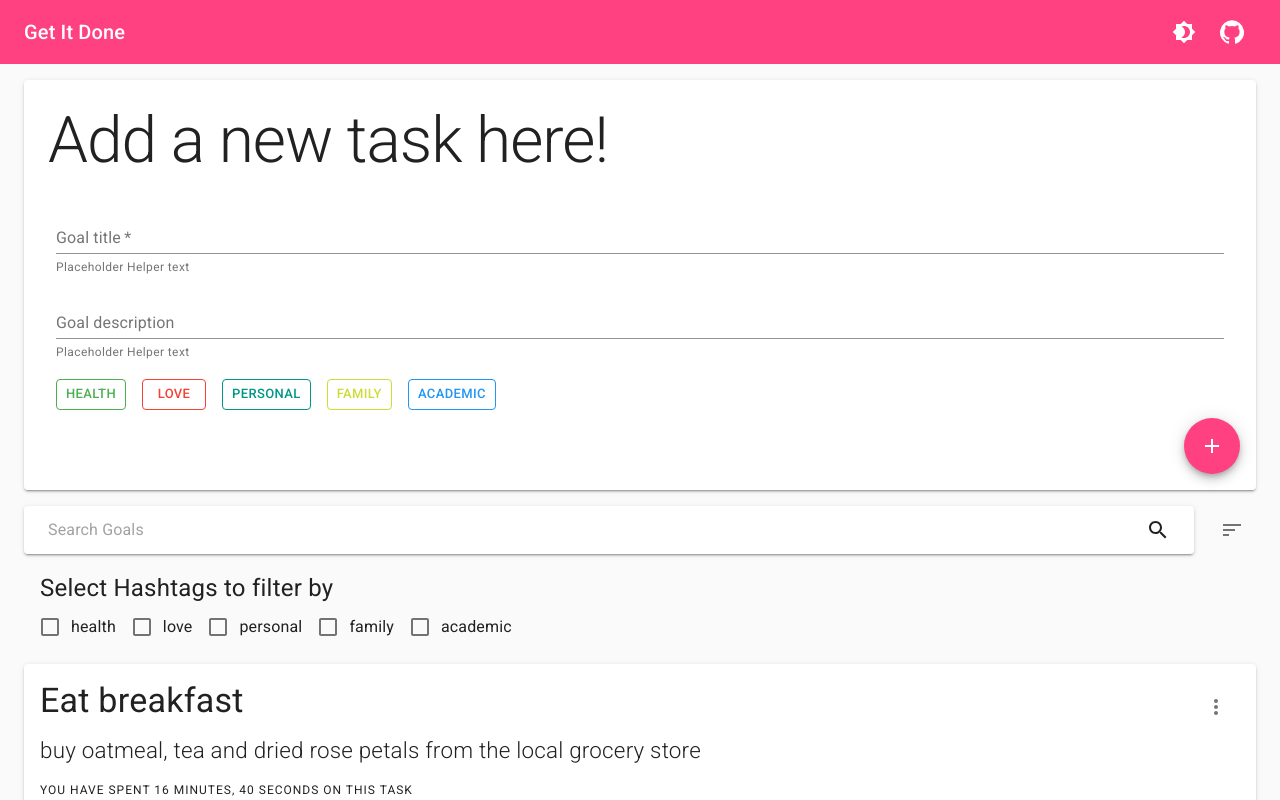
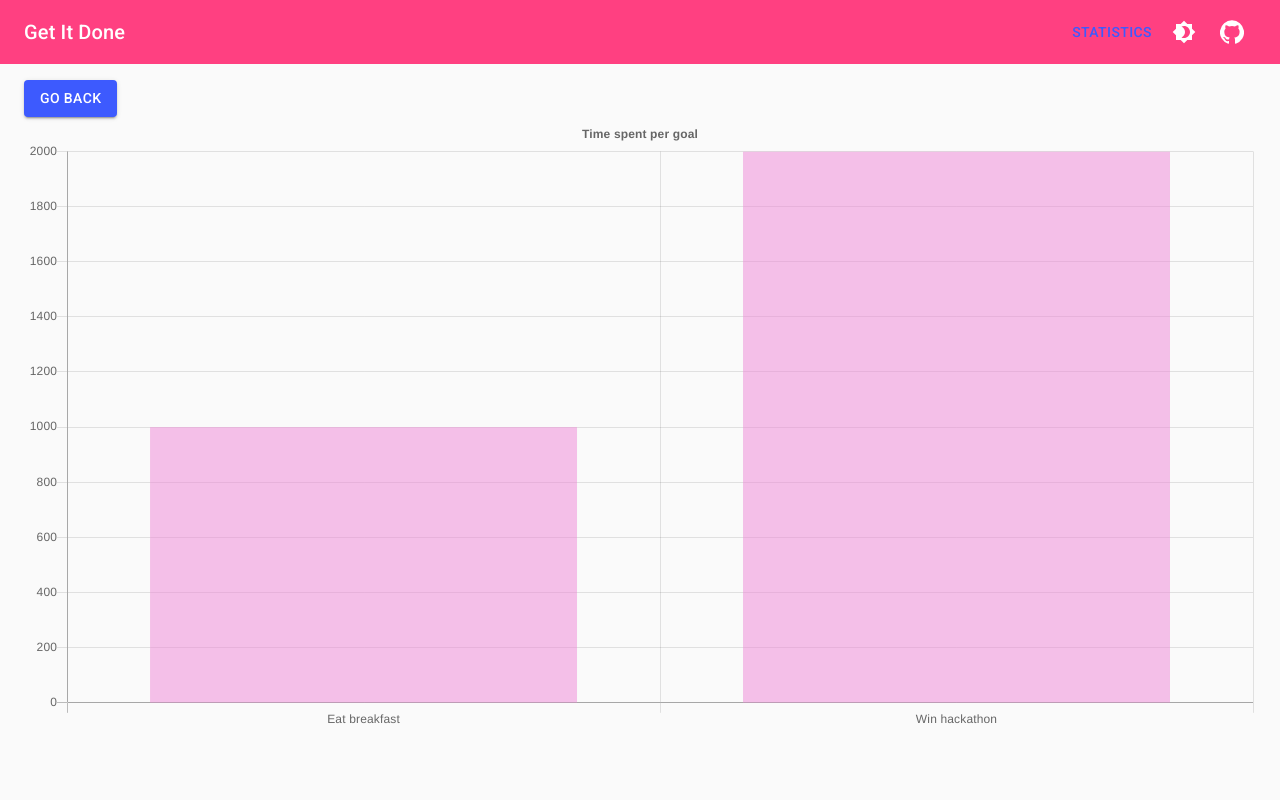
Before and after one commit to BhavyaCodes/get-it-done, a React (Create React App) app: page /statistics in a window 1280 px wide. Shown: the top 800 px of the page. Built offline with nearby package versions, Linux system fonts and the light colour scheme.

Commit message:
router adding (#14)
* router adding

* finish routing

```diff
--- a/package.json
+++ b/package.json
@@ -13,6 +13,7 @@
     "react": "^17.0.1",
     "react-chartjs-2": "^2.11.1",
     "react-dom": "^17.0.1",
+    "react-router-dom": "^5.2.0",
     "react-scripts": "4.0.1",
     "uuid": "^8.3.2",
     "web-vitals": "^0.2.4"
--- a/src/App.js
+++ b/src/App.js
@@ -6,6 +6,9 @@ import GoalList from "./components/GoalList";
 import NewGoalForm from "./components/NewGoalForm";
 import Chart from "./components/Chart";
 
+import { Switch, Route, useHistory } from "react-router-dom";
+
+import Button from "@material-ui/core/Button";
 import Brightness4Icon from "@material-ui/icons/Brightness4";
 import Brightness7Icon from "@material-ui/icons/Brightness7";
 import IconButton from "@material-ui/core/IconButton";
@@ -83,6 +86,7 @@ ElevationScroll.propTypes = {
 
 function App(props) {
   const classes = useStyles();
+  const history = useHistory();
   const [darkState, setDarkState] = useLocalStorageState("darkMode", false);
   const paletteType = darkState ? "dark" : "light";
 
@@ -163,6 +167,15 @@ function App(props) {
             <Toolbar>
               <Typography variant="h6">Get It Done</Typography>
               <div className={classes.navItemsRight}>
+                <Button
+                  type="contained"
+                  color="secondary"
+                  onClick={() => {
+                    history.push("/statistics");
+                  }}
+                >
+                  Statistics
+                </Button>
                 <IconButton
                   aria-label="toggle dark mode"
                   aria-controls="menu-appbar"
@@ -194,13 +207,30 @@ function App(props) {
         <Toolbar />
         <Container>
           <Box my={2}>
-            <NewGoalForm setGoals={setGoals} globalHashTags={globalHashTags} />
-            <GoalList
-              goals={goals}
-              setGoals={setGoals}
-              globalHashTags={globalHashTags}
-            />
-            <Chart goals={goals} />
+            <Switch>
+              <Route
+                path="/"
+                exact
+                render={(routeProps) => (
+                  <>
+                    <NewGoalForm
+                      setGoals={setGoals}
+                      globalHashTags={globalHashTags}
+                    />
+                    <GoalList
+                      goals={goals}
+                      setGoals={setGoals}
+                      globalHashTags={globalHashTags}
+                    />
+                  </>
+                )}
+              />
+              <Route
+                path="/statistics"
+                exact
+                render={(routeProps) => <Chart goals={goals} />}
+              />
+            </Switch>
           </Box>
         </Container>
       </ThemeProvider>
--- a/src/components/Chart.js
+++ b/src/components/Chart.js
@@ -1,10 +1,13 @@
+import React from "react";
 import { Bar } from "react-chartjs-2";
+import { useHistory } from "react-router-dom";
+import Button from "@material-ui/core/Button";
 
-function chart({ goals }) {
+function Chart({ goals }) {
   // const data = goals.map((goal) => {
   //   return { x: goal.name, y: goal.duration };
   // });
-
+  const history = useHistory();
   const labels = goals.map((goal) => goal.name);
   const label = "Seconds";
   const data = {
@@ -31,7 +34,7 @@ function chart({ goals }) {
       yAxes: [
         {
           gridLines: {
-            display: false,
+            display: true,
           },
           ticks: {
             // callback: function (value, index, values) {
@@ -44,13 +47,20 @@ function chart({ goals }) {
     },
   };
 
-  console.log(data);
-
   return (
     <div>
+      <Button
+        variant="contained"
+        color="secondary"
+        onClick={() => {
+          history.push("/");
+        }}
+      >
+        Go Back
+      </Button>
       <Bar data={data} options={options} />
     </div>
   );
 }
 
-export default chart;
+export default Chart;
--- a/src/index.js
+++ b/src/index.js
@@ -3,10 +3,13 @@ import ReactDOM from "react-dom";
 // import "./index.css";
 import App from "./App";
 import reportWebVitals from "./reportWebVitals";
+import { BrowserRouter } from "react-router-dom";
 
 ReactDOM.render(
   <React.StrictMode>
-    <App />
+    <BrowserRouter>
+      <App />
+    </BrowserRouter>
   </React.StrictMode>,
   document.getElementById("root")
 );
```
Also changed, not shown: 1 other file (tests, documents, lock files or other folders).
